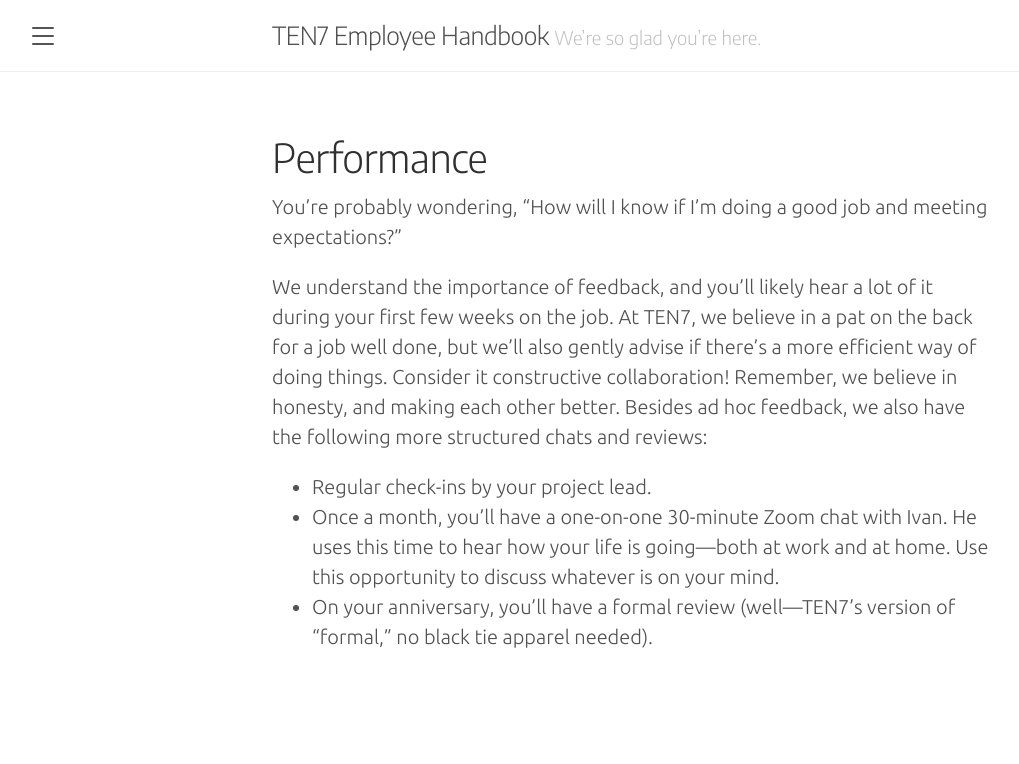
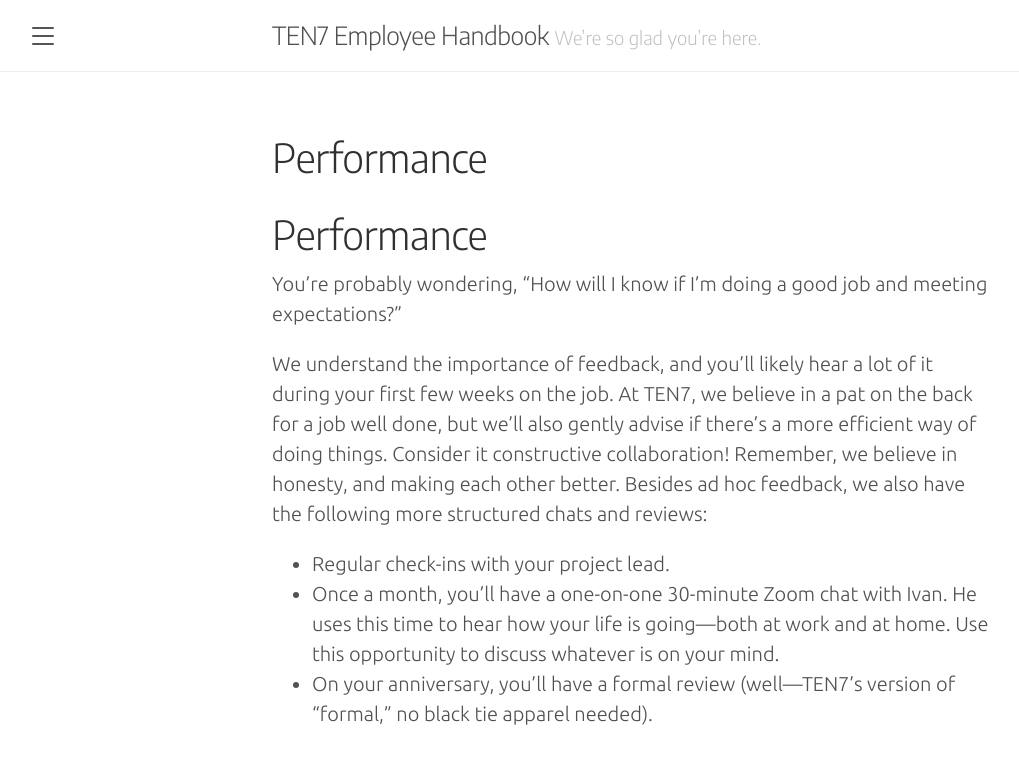
Before and after one commit to ten7/handbook.ten7.com, a Jekyll site: the page built from 060-performance.md, in a window 1280 px wide. Shown: the top 764 px of the page, without its empty margins (8-1027 px from the left). Built offline with Jekyll 4.4.1, drawn with Linux system fonts in a browser that asks for light colours; some web fonts are replaced; our own code applies the rules of GitHub Pages for plain Markdown files.

Commit message:
Copy editing

```diff
--- a/060-performance.md
+++ b/060-performance.md
@@ -1,11 +1,10 @@
----
-title: Performance
----
+
+# Performance
 
 You’re probably wondering, “How will I know if I’m doing a good job and meeting expectations?”
 
 We understand the importance of feedback, and you’ll likely hear a lot of it during your first few weeks on the job. At TEN7, we believe in a pat on the back for a job well done, but we’ll also gently advise if there’s a more efficient way of doing things. Consider it constructive collaboration! Remember, we believe in honesty, and making each other better. Besides ad hoc feedback, we also have the following more structured chats and reviews:
 
-* Regular check-ins by your project lead.
+* Regular check-ins with your project lead.
 * Once a month, you’ll have a one-on-one 30-minute Zoom chat with Ivan. He uses this time to hear how your life is going—both at work and at home. Use this opportunity to discuss whatever is on your mind.
 * On your anniversary, you’ll have a formal review (well—TEN7’s version of “formal,” no black tie apparel needed).
```
